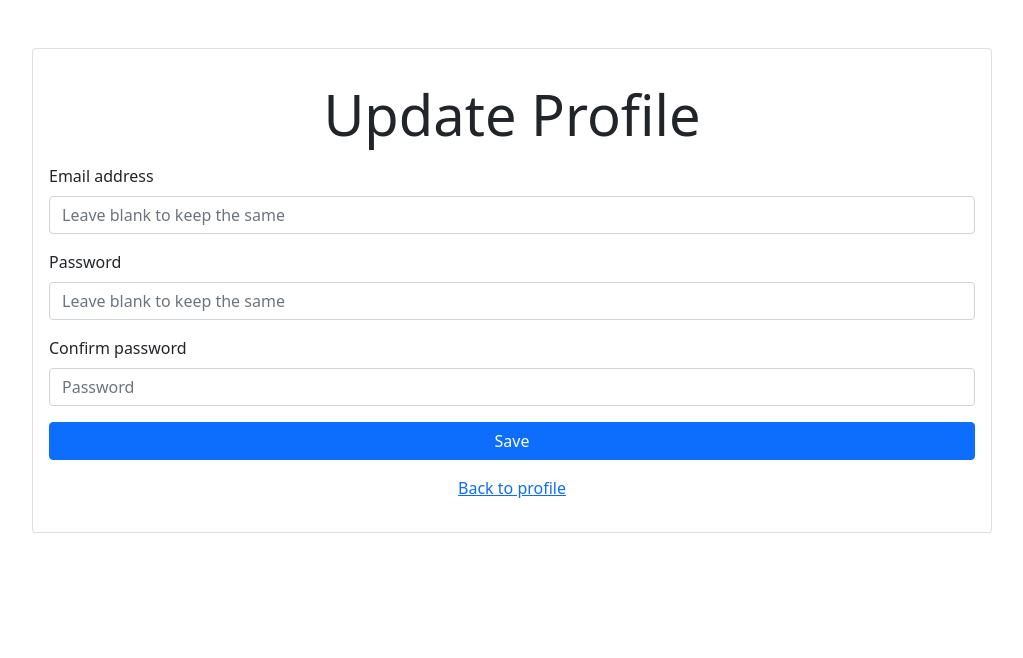
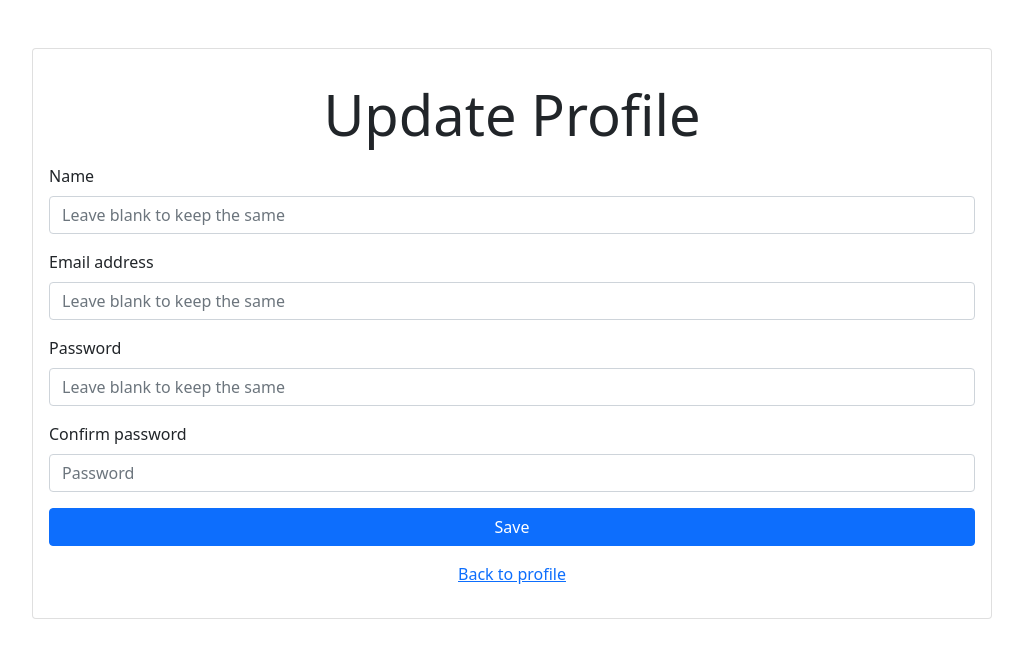
Before and after one commit to pedroagont/react-auth-firebase, a React (Create React App) app: page /update-profile in a window 1280 px wide. Shown: the top 658 px of the page, without its empty margins (128-1151 px from the left). Built offline with nearby package versions, Linux system fonts and the light colour scheme; no server answers; sample sign-in values are in the browser's storage.

Commit message:
Add updateName function to context and add name input in UpdateProfile

```diff
--- a/src/components/UpdateProfile.js
+++ b/src/components/UpdateProfile.js
@@ -4,10 +4,11 @@ import { useAuth } from '../contexts/authContext';
 import { Link } from 'react-router-dom';
 
 function UpdateProfile() {
+  const newNameRef = useRef();
   const newEmailRef = useRef();
   const newPasswordRef = useRef();
   const confirmNewPasswordRef = useRef();
-  const { currentUser, updateEmail, updatePassword } = useAuth();
+  const { currentUser, updateName, updateEmail, updatePassword } = useAuth();
   const [ error, setError ] = useState('');
   const [ message, setMessage ] = useState('');
   const [ loading, setLoading ] = useState(false);
@@ -15,7 +16,7 @@ function UpdateProfile() {
   function handleSubmit(e) {
     e.preventDefault()
 
-    if (newEmailRef.current.value === '' && newPasswordRef.current.value === '') {
+    if (newNameRef.current.value === '' && newEmailRef.current.value === '' && newPasswordRef.current.value === '' ) {
       return setMessage('Nothing to change!');
     }
 
@@ -26,6 +27,10 @@ function UpdateProfile() {
     const promises = [];
     setError('');
     setLoading(true);
+
+    if (newNameRef.current.value !== '' && newNameRef.current.value !== currentUser.displayName) {
+      promises.push(updateName(newNameRef.current.value));
+    }
 
     if (newEmailRef.current.value !== '' && newEmailRef.current.value !== currentUser.email) {
       promises.push(updateEmail(newEmailRef.current.value));
@@ -49,6 +54,11 @@ function UpdateProfile() {
         { error && <Alert variant="danger">{error}</Alert> }
         { message && <Alert variant="success">{message}</Alert> }
         <Form onSubmit={ handleSubmit }>
+          <Form.Group className="mb-3" controlId="formName">
+            <Form.Label>Name</Form.Label>
+            <Form.Control type="text" placeholder="Leave blank to keep the same" ref={ newNameRef } autoComplete="off" />
+          </Form.Group>
+
           <Form.Group className="mb-3" controlId="formEmail">
             <Form.Label>Email address</Form.Label>
             <Form.Control type="email" placeholder="Leave blank to keep the same" ref={ newEmailRef } autoComplete="off" />
--- a/src/contexts/authContext.js
+++ b/src/contexts/authContext.js
@@ -45,6 +45,10 @@ function AuthProvider({ children }) {
     return currentUser.updatePassword(password)
   }
 
+  function updateName(name) {
+    return currentUser.updateProfile({ displayName: name })
+  }
+
 const value = {
   currentUser,
   signup,
@@ -52,7 +56,8 @@ const value = {
   logout,
   resetPassword,
   updateEmail,
-  updatePassword
+  updatePassword,
+  updateName
 };
 
   return (
```
